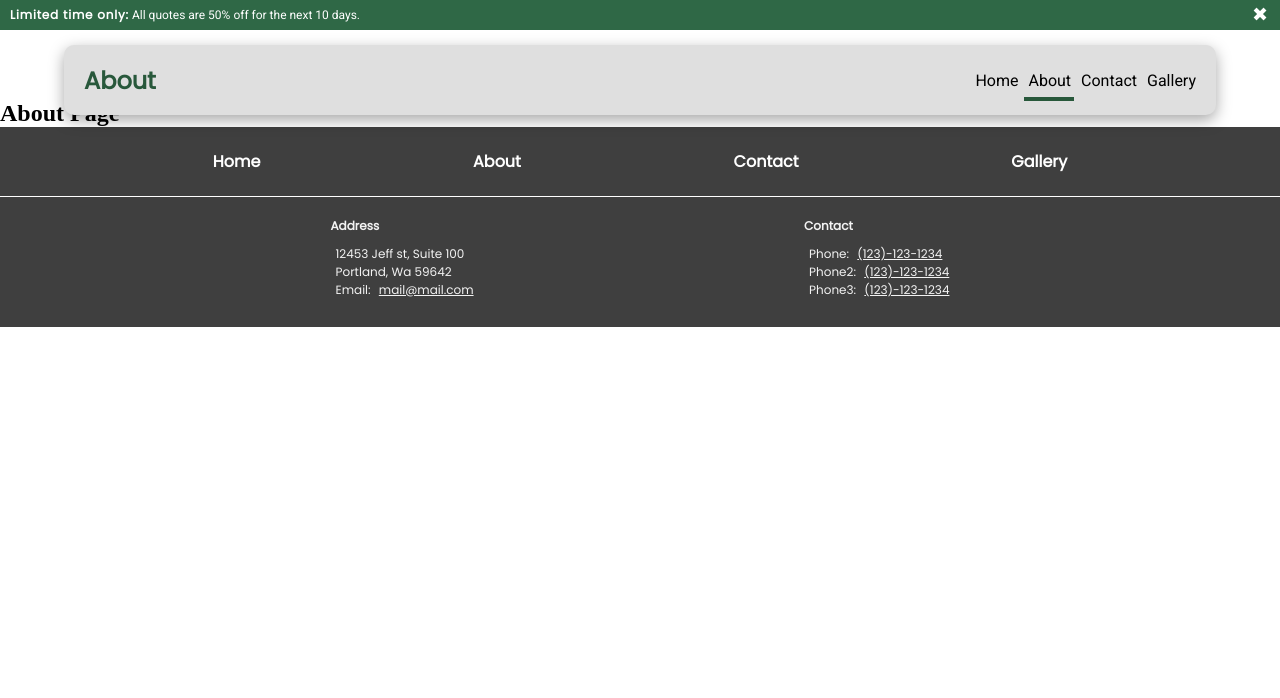
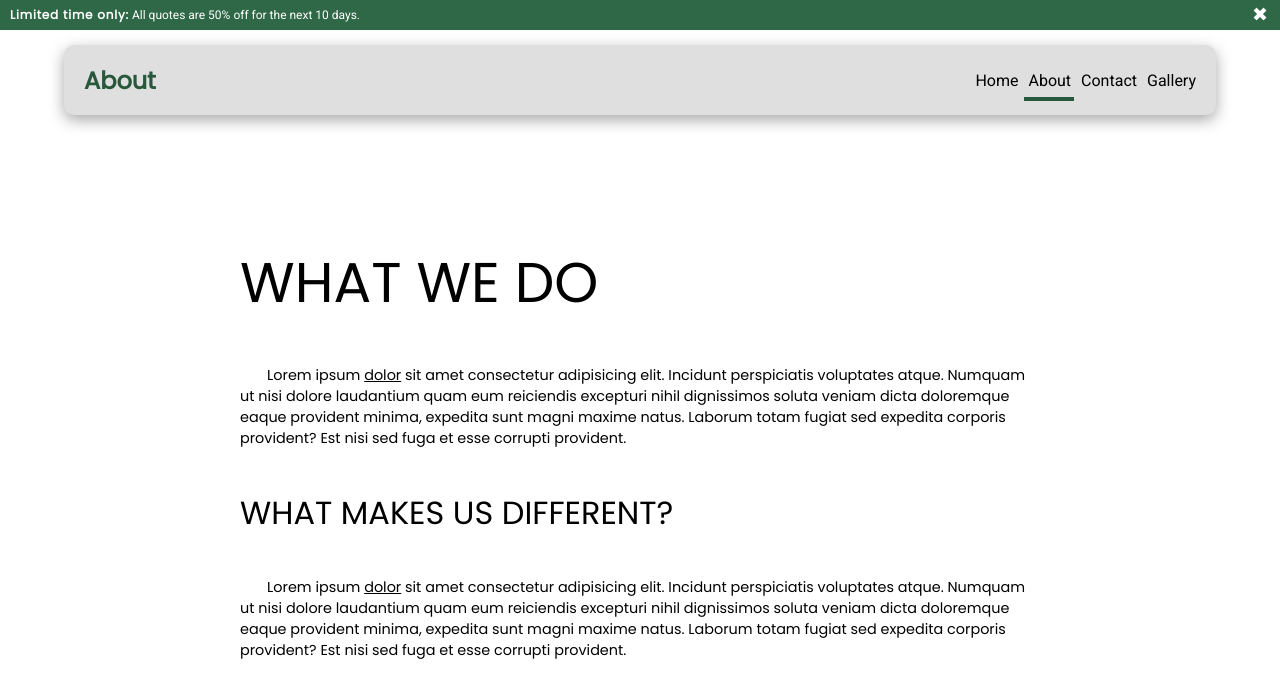
Before and after one commit to Stephen10121/thelocalfenceco, a SvelteKit app: page /about in a window 1280 px wide. Shown: the top 698 px of the page. Built offline with nearby package versions, Linux system fonts and the light colour scheme.

Commit message:
Improved the seo of the page. also made the about page.

```diff
--- a/package.json
+++ b/package.json
@@ -16,12 +16,10 @@
 		"svelte": "^3.54.0",
 		"svelte-check": "^3.0.1",
 		"svelte-image": "^0.2.9",
+		"svelte-intersection-observer": "^0.10.0",
 		"tslib": "^2.4.1",
 		"typescript": "^4.9.3",
 		"vite": "^4.0.0"
 	},
-	"type": "module",
-	"dependencies": {
-		"svelte-intersection-observer": "^0.10.0"
-	}
+	"type": "module"
 }
--- a/src/app.html
+++ b/src/app.html
@@ -27,6 +27,7 @@
 		<link rel="preconnect" href="https://fonts.googleapis.com">
 		<link rel="preconnect" href="https://fonts.gstatic.com" crossorigin>
 		<link href="https://fonts.googleapis.com/css2?family=Poppins&family=Roboto&family=Space+Mono&display=swap" rel="stylesheet">
+		<link rel="canonical" href="https://dev.gruzservices.com"/>
 		%sveltekit.head%
 	</head>
 	<body data-sveltekit-preload-data="hover">
--- a/src/components/ScrollDownButton.svelte
+++ b/src/components/ScrollDownButton.svelte
@@ -3,7 +3,7 @@
     const dispatch = createEventDispatcher();
 </script>
 
-<button on:click={() => dispatch("click")}>
+<button aria-hidden="true" on:click={() => dispatch("click")}>
     <span />
     <span />
     <span />
--- a/src/components/Tile.svelte
+++ b/src/components/Tile.svelte
@@ -13,7 +13,7 @@
 
 <IntersectionObserver {element} bind:intersecting>
     <div class="intersector">
-        <div class="actualIntersector" bind:this={element} style="top: {first ? "12" : ""}0px;height: {first ? "1" : "25"}0px;"/>
+        <div class="actualIntersector" bind:this={element} style="top: {first ? "12" : ""}0px;height: {first ? "13" : "25"}0px;"/>
         {#if intersecting}
             <div transition:fade class="tileImage" style={`background-image: url("${backgroundImageLink}");`}>
                 <div class="tile">
@@ -51,6 +51,7 @@
         animation-delay: 0s; */
         transition: opacity 0.15s linear;
         box-shadow: rgba(0, 0, 0, 0.15) 1.95px 1.95px 2.6px;
+        /* border-bottom: 1px solid #000000; */
     }
 
     .tile {
--- a/src/routes/(app)/+page.svelte
+++ b/src/routes/(app)/+page.svelte
@@ -2,7 +2,7 @@
   import PopupBox from "../../components/PopupBox.svelte";
   import Section1 from "../../components/mainPage/Section1.svelte";
   import Section2 from "../../components/mainPage/Section2.svelte";
-  let showPopup = true;
+  let showPopup = false;
 </script>
 
 <div class="image">
--- a/src/routes/(app)/about/+page.svelte
+++ b/src/routes/(app)/about/+page.svelte
@@ -1 +1,67 @@
-<h1>About Page</h1>
+<main>
+    <article>
+        <h1>what we do</h1>
+        <!-- <p>Lorem ipsum dolor, sit amet consectetur adipisicing elit. Enim, impedit facilis? Alias dignissimos neque eveniet dicta nesciunt iste magnam. Recusandae iure praesentium amet nulla. Explicabo dolore repudiandae doloribus cumque, laboriosam, non veniam labore, fuga beatae ut modi nesciunt. Sapiente fuga nobis porro eaque animi, at tempore nesciunt voluptatibus perferendis possimus?</p> -->
+        <p>Lorem ipsum <span><a href="https://www.google.com" target="_blank" rel="noreferrer">dolor</a></span> sit amet consectetur adipisicing elit. Incidunt perspiciatis voluptates atque. Numquam ut nisi dolore laudantium quam eum reiciendis excepturi nihil dignissimos soluta veniam dicta doloremque eaque provident minima, expedita sunt magni maxime natus. Laborum totam fugiat sed expedita corporis provident? Est nisi sed fuga et esse corrupti provident.</p>
+        <h3>what makes us different?</h3>
+        <!-- <p>Lorem ipsum dolor, sit amet consectetur adipisicing elit. Enim, impedit facilis? Alias dignissimos neque eveniet dicta nesciunt iste magnam. Recusandae iure praesentium amet nulla. Explicabo dolore repudiandae doloribus cumque, laboriosam, non veniam labore, fuga beatae ut modi nesciunt. Sapiente fuga nobis porro eaque animi, at tempore nesciunt voluptatibus perferendis possimus?</p> -->
+        <p>Lorem ipsum <span><a href="https://www.google.com" target="_blank" rel="noreferrer">dolor</a></span> sit amet consectetur adipisicing elit. Incidunt perspiciatis voluptates atque. Numquam ut nisi dolore laudantium quam eum reiciendis excepturi nihil dignissimos soluta veniam dicta doloremque eaque provident minima, expedita sunt magni maxime natus. Laborum totam fugiat sed expedita corporis provident? Est nisi sed fuga et esse corrupti provident.</p>
+    </article>
+</main>
+
+<style>
+    main {
+        width: 100%;
+        min-height: 100%;
+        display: flex;
+        align-items: center;
+        justify-content: center;
+        flex-direction: column;
+        padding: 20px;
+        /* display: grid;
+        grid-template-rows: 100% auto; */
+        /* background-color: red;*/
+    }
+
+    article {
+        height: 100%;
+        display: flex;
+        flex-direction: column;
+        align-items: center;
+        gap: 40px;
+    }
+
+    h1 {
+        font-family: "Poppins", sans-serif;
+        text-transform: uppercase;
+        font-weight: 400;
+        font-size: clamp(2.5rem, -1.5rem + 8vw, 3.5rem);
+    }
+
+    h3 {
+        font-family: "Poppins", sans-serif;
+        text-transform: uppercase;
+        font-weight: 400;
+        font-size: clamp(1.5rem, -1.5rem + 8vw, 2rem);
+    }
+
+    p {
+        font-family: "Poppins", sans-serif;
+        font-size: 0.9rem;
+        text-indent: 3ch;
+        color: #000000;
+        max-width: 800px;
+    }
+
+    p span a {
+        color: #000000;
+        font-family: "Poppins", sans-serif;
+        font-size: 0.9rem;
+    }
+
+    @media (min-width: 800px) {
+        article {
+            align-items: flex-start;
+        }
+    }
+</style>
```
Also changed, not shown: static/robots.txt (added), 1 other file (tests, documents, lock files or other folders).
